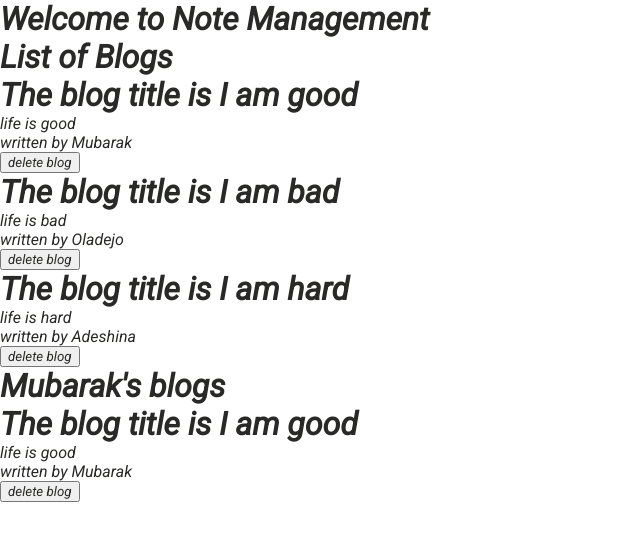
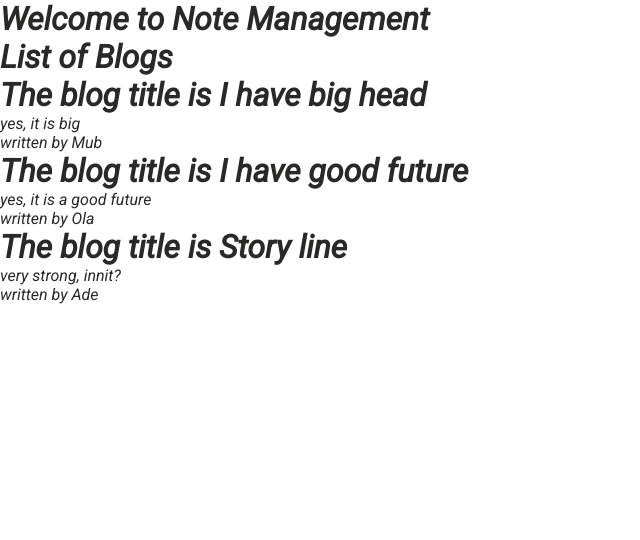
Before and after one commit to oladejomubarak/Blog-management-app-with-react, a React (Create React App) app: page / in a window 1280 px wide. Shown: the top 540 px of the page, without its empty margins (0-640 px from the left). Built offline with nearby package versions, Linux system fonts and the light colour scheme; data requests are answered from the project's data file.

Commit message:
working with json file

```diff
--- a/src/BlogList.js
+++ b/src/BlogList.js
@@ -1,7 +1,7 @@
 const BlogList = (props) => {
   const blogs = props.blogs
   const title = props.title
-  const handleBlogDelete = props.handleBlogDelete
+  // const handleBlogDelete = props.handleBlogDelete
   return (
     <div className="blog-list">
       <h1>{title}</h1>
@@ -10,7 +10,7 @@
           <h1>The blog title is {blog.title}</h1>
           <p>{blog.body}</p>
           <p>written by {blog.author}</p>
-          <button onClick={()=> handleBlogDelete(blog.id)}>delete blog</button>
+          {/* <button onClick={()=> handleBlogDelete(blog.id)}>delete blog</button> */}
         </div>
       )
       )}
--- a/src/Home.js
+++ b/src/Home.js
@@ -2,22 +2,22 @@
 import BlogList from "./BlogList";
 
 function Home(){
-  const [blogs, setBlogs] = useState(
-    [{id:"1", title: "I am good", body: "life is good", author:"Mubarak"},
-    {id:2, title: "I am bad", body: "life is bad", author: "Oladejo"},
-  {id:3, title : "I am hard", body: "life is hard", author:"Adeshina"}]
-  );
+  const [blogs, setBlogs] = useState(null);
   const handleBlogDelete=(blogId)=>{
     const newBlogs = blogs.filter(blog=>blog.id !== blogId)
     setBlogs(newBlogs)
   }
   useEffect(()=>{
-console.log("use effect")
+fetch("http://localhost:8000/blogs").then(res =>{
+ return res.json();
+}).then(data=>{
+  setBlogs(data);
+})
   }, [])
   return(
     <div className="home">
-     <BlogList blogs={blogs} title="List of Blogs" handleBlogDelete={handleBlogDelete}/>
-     <BlogList blogs={blogs.filter((blog)=>blog.author === "Mubarak")} title="Mubarak's blogs" handleBlogDelete={handleBlogDelete}/>
+     {blogs && <BlogList blogs={blogs} title="List of Blogs"/>}
+     {/* <BlogList blogs={blogs.filter((blog)=>blog.author === "Mubarak")} title="Mubarak's blogs" handleBlogDelete={handleBlogDelete}/> */}
     </div>
   );
 }
```
